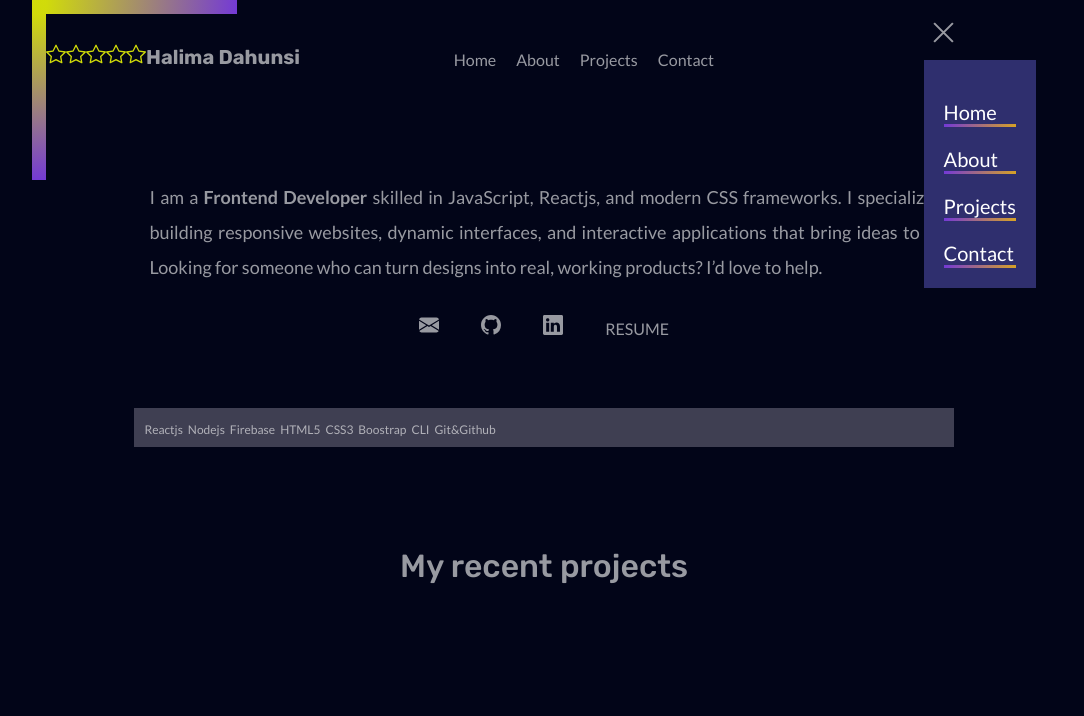
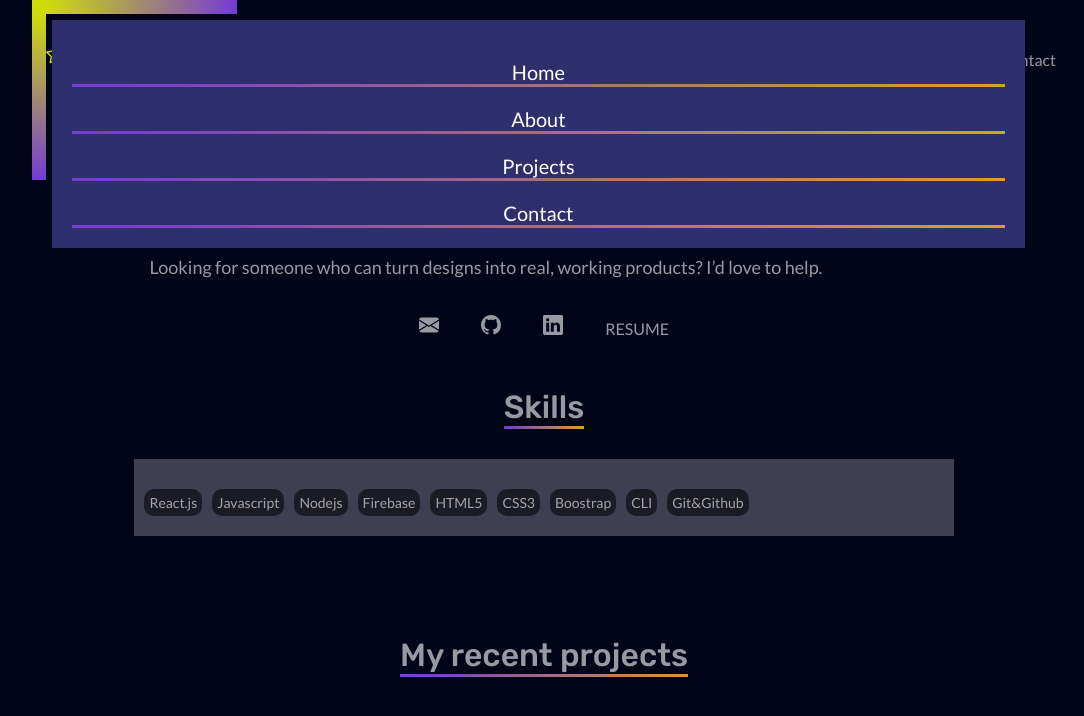
Before and after one commit to Halima-1/lymarh_d, a React (Vite) app: page / in a window 1280 px wide. Shown: the top 716 px of the page, without its empty margins (96-1180 px from the left). Built offline with nearby package versions, Linux system fonts and the light colour scheme.

Commit message:
portfolio updated

```diff
--- a/src/home.jsx
+++ b/src/home.jsx
@@ -18,8 +18,10 @@ import { GrClose, GrUserFemale } from "react-icons/gr";
 import { AiOutlineClose } from "react-icons/ai";
 import Form from "./component/form";
 import Footer from "./component/footer";
+import { useLocation } from "react-router-dom";
 
 function Home() {
+  const location = useLocation();
   const [menubar, setMenubar] = useState(false);
   const [ref, isVisible] = useIntersection({ threshold: 0.1 });
 console.log(isVisible)
@@ -27,9 +29,15 @@ console.log(isVisible)
 const menu =()=>{
   setMenubar(!menubar)
 }
+useEffect(() => {
+  if (!menubar) {
+    setMenubar(false);
+  }
+}, [location.pathname,setMenubar]);
+
  // project lists
  const projects =[
-  {project: 'Planify', demo:'https:https://planiffyy.netlify.app//', repo:'https://github.com/Halima-1/Planify.git' ,
+  {project: 'Planify', demo:'https://planiffyy.netlify.app/', repo:'https://github.com/Halima-1/Planify.git' ,
   Image:"/planiffy.png", id:1,
   description:"Planify is a web-based event management platform built with React, Firebase, and Google Maps API, designed to help users easily create, view, and manage events. Users can RSVP to events,view event locations on a map, and manage their own created events with edit and delete options.",
   technology:['React.js', "Firebase",'SASS','Git & github','Netlify']},
@@ -107,8 +115,8 @@ const menu =()=>{
             <BsStar />
             <BsStar />
             <BsStar />
-            <BsStar />
-            <BsStar />
+            {/* <BsStar />
+            <BsStar /> */}
              Halima Dahunsi
           </h1>
         </div>
@@ -119,7 +127,7 @@ const menu =()=>{
           <a href="#contact">Contact</a>
         </nav>
         {menubar? <BsMenuButton className="menuIcon" onClick={menu}/> :
-        <GrClose className="menuIcon" style={{marginRight:100}} onClick={menu}/>}
+        <GrClose className="menuIcon"  onClick={menu}/>}
         <aside style={menubar? {display: "none"} :{display: "flex"}}>
           <a href="#">Home</a>
           <a href="#about">About</a>
@@ -156,16 +164,22 @@ const menu =()=>{
             {" "}
             RESUME
           </a></div>
+          {/* <div className="resume">
+            <h2>Education/Certification</h2>
+            <b>Federal Univaersity</b>
+          </div> */}
+          <h2 className="skillsH1">Skills</h2>
+
           <div className="skills">
-          <span>Reactjs</span>
-          {/* <p>Javascript</p> */}
-            <span>Nodejs</span>
-          <span>Firebase</span>
-            <span>HTML5</span>
-            <span>CSS3</span>
-            <span>Boostrap</span>
-            <span>CLI</span>
-            <span>Git&Github</span>
+          <button>React.js</button>
+          <button>Javascript</button>
+            <button>Nodejs</button>
+          <button>Firebase</button>
+            <button>HTML5</button>
+            <button>CSS3</button>
+            <button>Boostrap</button>
+            <button>CLI</button>
+            <button>Git&Github</button>
           </div>
         </section>
         <section className="project-display" id="project">
--- a/src/styles/index.scss
+++ b/src/styles/index.scss
@@ -48,9 +48,9 @@ header {
 
         h1 {
             width: max-content;
-            margin: auto;
+            // margin: auto;
             font-size: 20px;
-            margin-top: 30px;
+            margin-top: 10px;
 
             svg {
                 width: 20px;
@@ -91,23 +91,71 @@ header {
     position: relative;
 
     .menuIcon {
-        margin-top: 20px;
+        margin-top: 30px;
         margin-right: 20px;
         margin-bottom: 10px;
         width: 25px;
         height: 25px;
+        z-index: 20;
+    }
+
+    @keyframes bounce-in-bottom {
+        0% {
+            transform: translateY(0px);
+            animation-timing-function: ease-in;
+            opacity: 0
+        }
+
+        38% {
+            transform: translateY(0);
+            animation-timing-function: ease-out;
+            opacity: 1
+        }
+
+        55% {
+            transform: translateY(25px);
+            animation-timing-function: ease-in
+        }
+
+        72% {
+            transform: translateY(0);
+            animation-timing-function: ease-out
+        }
+
+        81% {
+            transform: translateY(28px);
+            animation-timing-function: ease-in
+        }
+
+        90% {
+            transform: translateY(0);
+            animation-timing-function: ease-out
+        }
+
+        95% {
+            transform: translateY(8px);
+            animation-timing-function: ease-in
+        }
+
+        100% {
+            transform: translateY(0);
+            animation-timing-function: ease-out
+        }
     }
 
     aside {
         position: absolute;
-        right: 20px;
-        width: max-content;
+        left: 20px;
+        width: 95%;
+        margin: auto;
         display: flex;
         flex-direction: column;
         background-color: rgb(47, 47, 110);
         padding: 20px;
         color: white;
-        top: 60px;
+        top: 20px;
+        text-align: center;
+        animation: bounce-in-bottom 1.1s both;
 
         a {
             font-size: 20px;
@@ -116,11 +164,11 @@ header {
             margin-top: 20px;
             border-bottom: 6px solid;
             // border-left: 14px solid;
-            border-radius: 10px;
+            // border-radius: 10px;
             border-image-slice: 1;
             border-image-source: linear-gradient(to right bottom, #D1DC09, #743ad5, #daa520);
             border-bottom: 3px solid rgb(227, 227, 235);
-
+            // width: max-content;
             /* margin-left: ; */
         }
     }
@@ -129,6 +177,10 @@ header {
         width: 80%;
         margin: 0 auto;
         @include flex;
+
+        .menuIcon {
+            display: none;
+        }
 
         aside {
             display: none;
@@ -234,24 +286,43 @@ header {
             }
         }
 
+        .skillsH1 {
+            font-size: 1.5rem;
+            font-weight: 600;
+            width: max-content;
+            margin-left: 0px;
+            margin-top: 40px;
+            border-bottom: 6px solid;
+            // border-radius: 10px;
+            border-image-slice: 1;
+            border-image-source: linear-gradient(to right bottom, #D1DC09, #743ad5, #daa520);
+            border-bottom: 3px solid rgb(227, 227, 235);
+        }
+
         .skills {
             width: 100%;
             // @include flex;
-            // display: inline;
+            // display: inline-block;
             background-color: rgb(63, 63, 82);
             // justify-content: space-between;
-            margin-top: 40px;
+            margin-top: 10px;
             // text-align: center;
             // align-content: center;
-            align-items: center;
+            // align-items: center;
             padding: 10px;
             // gap: 5px;
-            // flex-wrap: wrap;
+            flex-wrap: wrap;
 
-
-            span {
-                font-size: 12px;
-                margin-right: 5px;
+            button {
+                // display: inline;
+                font-size: 14px;
+                margin-right: 10px;
+                background-color: rgb(27, 27, 37);
+                border-radius: 10px;
+                border: none;
+                padding: 5px;
+                width: max-content;
+                margin-bottom: 10px;
             }
         }
 
@@ -268,7 +339,10 @@ header {
             font-size: 1.5rem;
             font-weight: 600;
             width: max-content;
-            margin: 20px auto;
+            padding-bottom: 0;
+            border-image-slice: 5;
+            border-image-source: linear-gradient(to right bottom, #D1DC09, #743ad5, #daa520);
+            border-bottom: 3px solid rgb(227, 227, 235);
         }
 
         .project {
@@ -384,15 +458,30 @@ header {
         // top: -50px;
         width: 80%;
         margin: auto;
+
         // @include flex;
         // align-self: center;
 
+
         .intro {
-            width: 60%;
+            width: 100%;
             margin: auto;
 
+            .skillsH1 {
+                font-size: 2rem;
+                font-weight: 500;
+                width: max-content;
+                // margin-left: 0px;
+                margin: 20px auto;
+                border-bottom: 6px solid;
+                // border-radius: 10px;
+                border-image-slice: 1;
+                border-image-source: linear-gradient(to right bottom, #D1DC09, #743ad5, #daa520);
+                border-bottom: 3px solid rgb(227, 227, 235);
+            }
+
             h1 {
-                font-size: 3rem;
+                font-size: 2rem;
                 font-weight: 500;
                 width: max-content;
                 margin: auto;
@@ -523,7 +612,7 @@ header {
                 width: 100%;
                 // @include flex;
                 background-color: rgb(63, 63, 82);
-                justify-content: space-between;
+                // justify-content: space-between;
                 // gap: 20px;
 
                 span {
```
